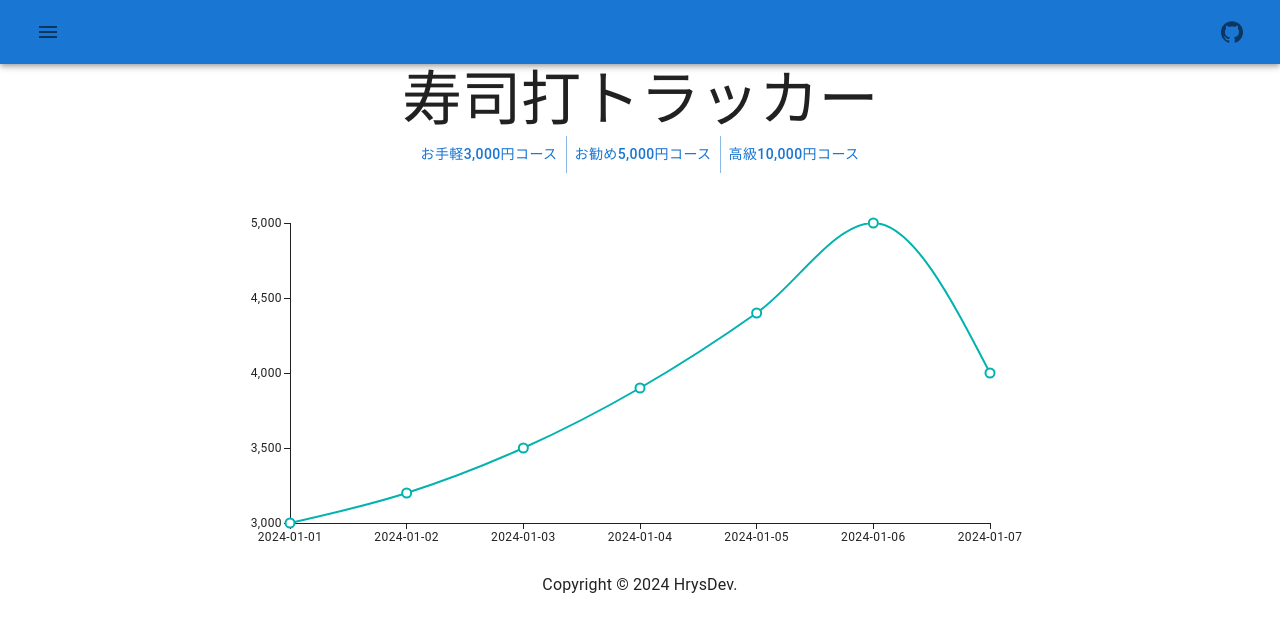
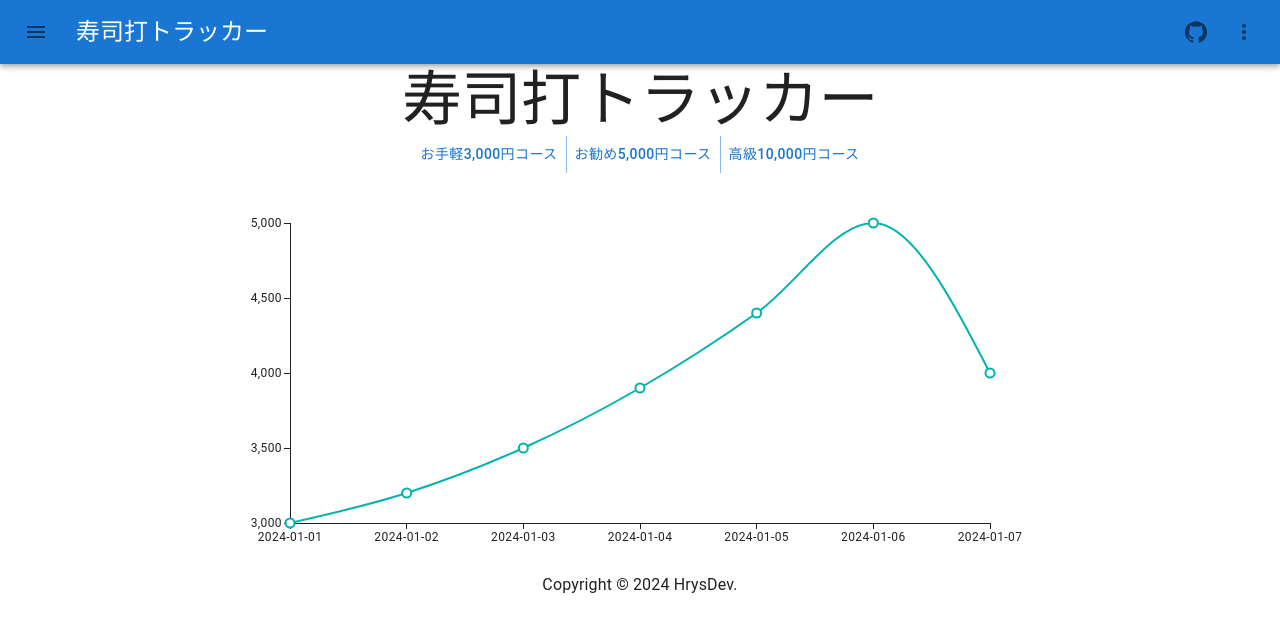
Before and after one commit to hrysdev/suhi-da-tracker, a React (Vite) app: page / in a window 1280 px wide. Shown: the top 632 px of the page. Built offline with nearby package versions, Linux system fonts and the light colour scheme.

Commit message:
feat: 見た目だけ仮実装
Signed-off-by: hrysdev <hrysdev@gmail.com>

```diff
--- a/src/components/Nav.tsx
+++ b/src/components/Nav.tsx
@@ -1,20 +1,28 @@
 import GitHubIcon from "@mui/icons-material/GitHub";
 import MenuIcon from "@mui/icons-material/Menu";
+import MoreVertIcon from "@mui/icons-material/MoreVert";
 import AppBar from "@mui/material/AppBar";
 import Box from "@mui/material/Box";
 import IconButton from "@mui/material/IconButton";
 import Toolbar from "@mui/material/Toolbar";
+import Typography from "@mui/material/Typography";
 
 export default function Nav() {
   return (
     <Box>
       <AppBar position="static">
-        <Toolbar sx={{ justifyContent: "space-between" }}>
-          <IconButton size="large">
+        <Toolbar>
+          <IconButton size="large" edge="start" sx={{ mr: 2 }}>
             <MenuIcon />
           </IconButton>
+          <Typography variant="h5" sx={{ flexGrow: 1 }}>
+            寿司打トラッカー
+          </Typography>
           <IconButton size="large">
             <GitHubIcon />
+          </IconButton>
+          <IconButton size="large" edge="end">
+            <MoreVertIcon />
           </IconButton>
         </Toolbar>
       </AppBar>
```
